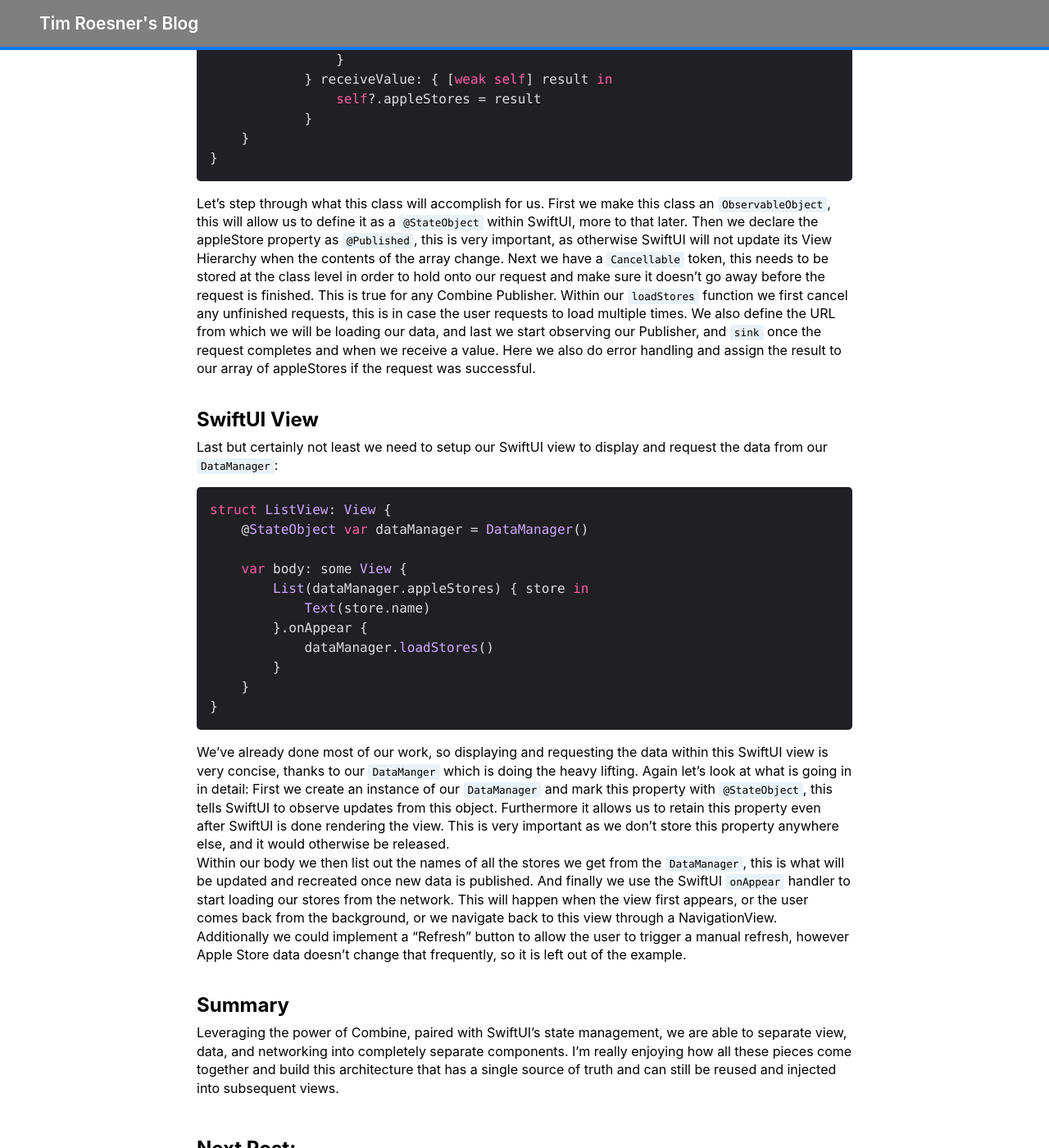
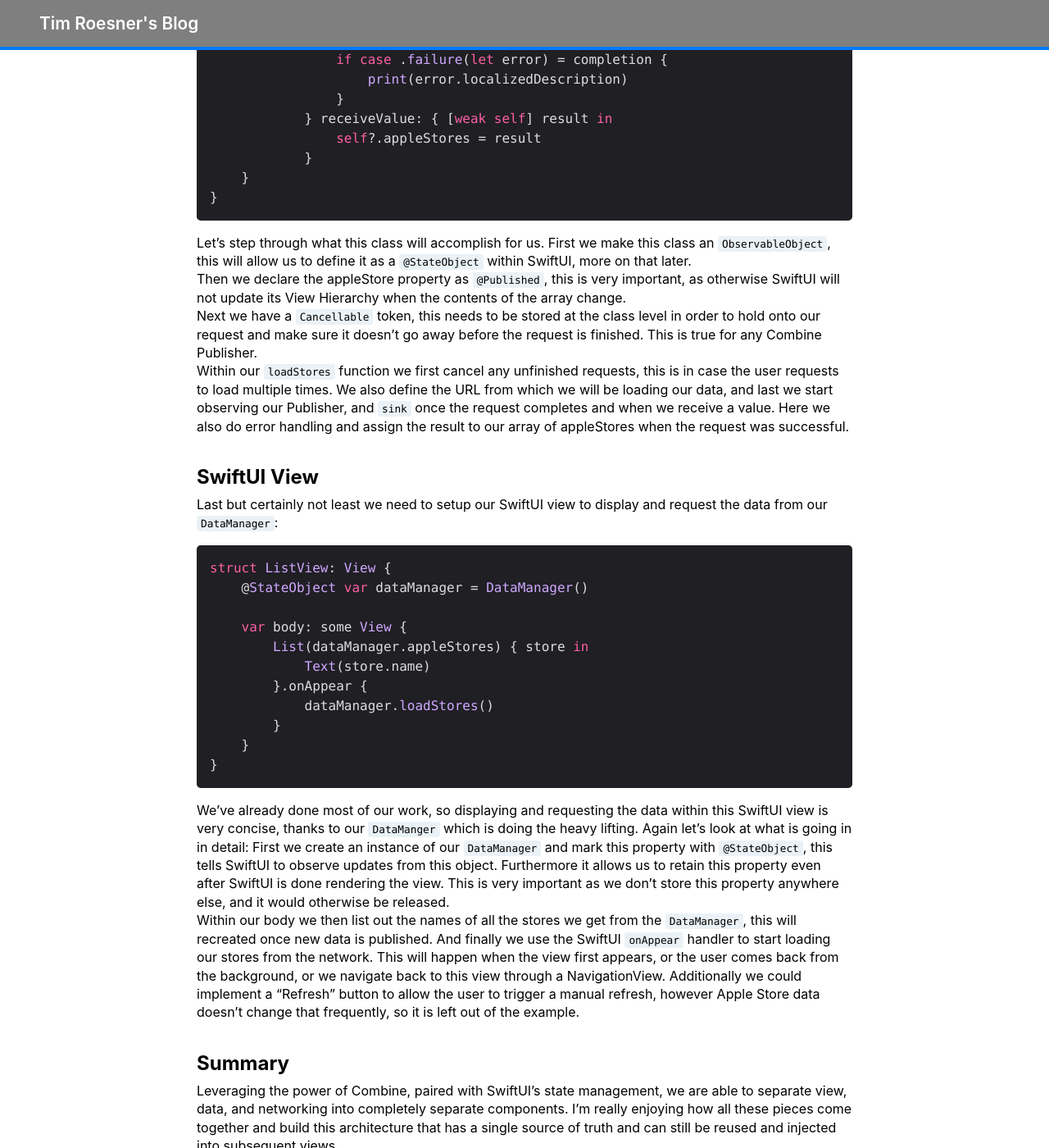
Before and after one commit to timroesner/Blog, a Jekyll site: the page built from _posts/2020-07-18-swiftui-network-data-loading.md, in a window 1280 px wide and 1400 px high, scrolled down 1438 px. Shown: the whole window at 82% size. Built offline with Jekyll 4.4.1, drawn with Linux system fonts in a browser that asks for light colours; nearby versions of some CDN libraries; some of the changed text lies outside the part shown.

Commit message:
Make corrections

````diff
--- a/_posts/2020-07-18-swiftui-network-data-loading.md
+++ b/_posts/2020-07-18-swiftui-network-data-loading.md
@@ -57,7 +59,10 @@ class DataManager: ObservableObject {
 }
 ```
 
-Let's step through what this class will accomplish for us. First we make this class an `ObservableObject`, this will allow us to define it as a `@StateObject` within SwiftUI, more to that later. Then we declare the appleStore property as `@Published`, this is very important, as otherwise SwiftUI will not update its View Hierarchy when the contents of the array change. Next we have a `Cancellable` token, this needs to be stored at the class level in order to hold onto our request and make sure it doesn't go away before the request is finished. This is true for any Combine Publisher. Within our `loadStores` function we first cancel any unfinished requests, this is in case the user requests to load multiple times. We also define the URL from which we will be loading our data, and last we start observing our Publisher, and `sink` once the request completes and when we receive a value. Here we also do error handling and assign the result to our array of appleStores if the request was successful.
+Let's step through what this class will accomplish for us. First we make this class an `ObservableObject`, this will allow us to define it as a `@StateObject` within SwiftUI, more on that later.
+ Then we declare the appleStore property as `@Published`, this is very important, as otherwise SwiftUI will not update its View Hierarchy when the contents of the array change.
+Next we have a `Cancellable` token, this needs to be stored at the class level in order to hold onto our request and make sure it doesn't go away before the request is finished. This is true for any Combine Publisher.
+Within our `loadStores` function we first cancel any unfinished requests, this is in case the user requests to load multiple times. We also define the URL from which we will be loading our data, and last we start observing our Publisher, and `sink` once the request completes and when we receive a value. Here we also do error handling and assign the result to our array of appleStores when the request was successful.
 
 ## SwiftUI View
 Last but certainly not least we need to setup our SwiftUI view to display and request the data from our `DataManager`:
@@ -77,7 +82,7 @@ struct ListView: View {
 ```
 
 We've already done most of our work, so displaying and requesting the data within this SwiftUI view is very concise, thanks to our `DataManger` which is doing the heavy lifting. Again let's look at what is going in in detail: First we create an instance of our `DataManager` and mark this property with `@StateObject`, this tells SwiftUI to observe updates from this object. Furthermore it allows us to retain this property even after SwiftUI is done rendering the view. This is very important as we don't store this property anywhere else, and it would otherwise be released.
-Within our body we then list out the names of all the stores we get from the `DataManager`, this is what will be updated and recreated once new data is published. And finally we use the SwiftUI `onAppear` handler to start loading our stores from the network. This will happen when the view first appears, or the user comes back from the background, or we navigate back to this view through a NavigationView. Additionally we could implement a "Refresh" button to allow the user to trigger a manual refresh, however Apple Store data doesn't change that frequently, so it is left out of the example.
+Within our body we then list out the names of all the stores we get from the `DataManager`, this will recreated once new data is published. And finally we use the SwiftUI `onAppear` handler to start loading our stores from the network. This will happen when the view first appears, or the user comes back from the background, or we navigate back to this view through a NavigationView. Additionally we could implement a "Refresh" button to allow the user to trigger a manual refresh, however Apple Store data doesn't change that frequently, so it is left out of the example.
 
 ## Summary
 Leveraging the power of Combine, paired with SwiftUI's state management, we are able to separate view, data, and networking into completely separate components. I'm really enjoying how all these pieces come together and build this architecture that has a single source of truth and can still be reused and injected into subsequent views.
````
Also changed, not shown: other parts of _posts/2020-07-18-swiftui-network-data-loading.md (+8 -6 lines).
